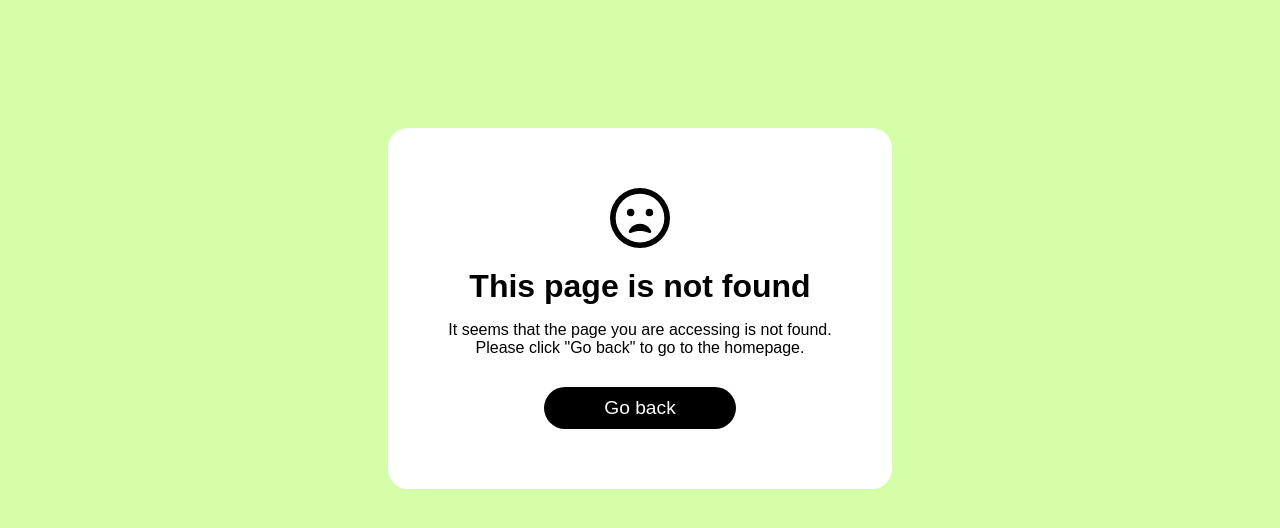
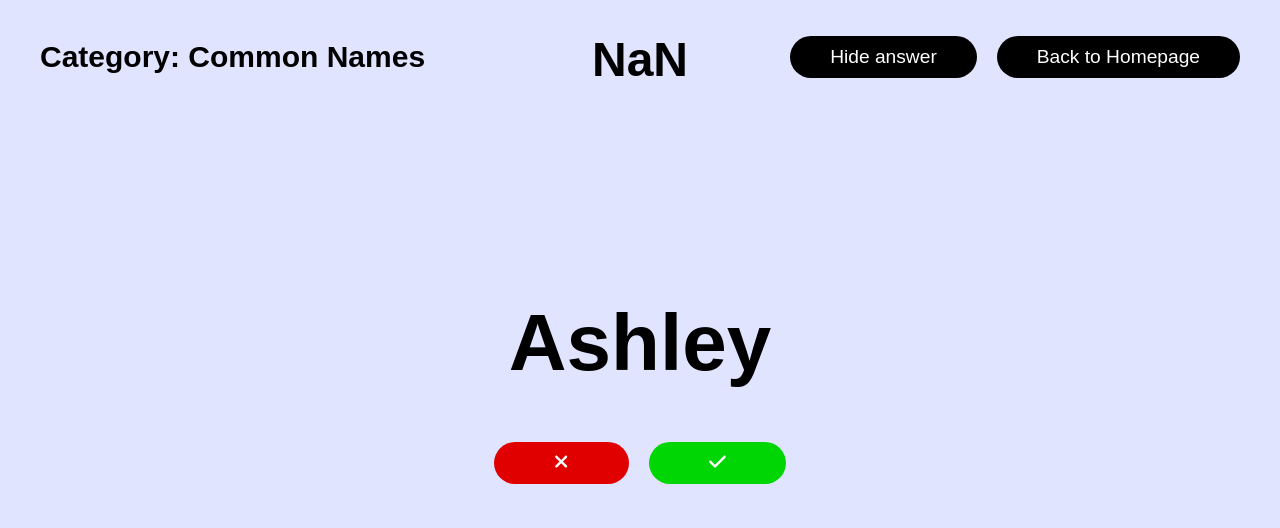
Before and after one commit to suttirakcha/lets-guess, a React (Create React App) app: page /common-names in a window 1280 px wide. Before the commit this address had no page. Shown: the top 528 px of the page. Built offline with nearby package versions, Linux system fonts and the light colour scheme; a web font is replaced by a local one.

Commit message:
Commit Codes

```diff
--- a/src/App.js
+++ b/src/App.js
@@ -36,6 +36,7 @@ import MusicGenres from "./categories/music-genres";
 import PuzzleGames from "./categories/puzzle-games";
 import Clothing from "./categories/clothing";
 import GoogleServices from "./categories/google-services";
+import CommonNames from "./categories/common-names";
 import NotFound from "./404";
 
 import MainPageTh from "./th/main"
@@ -113,6 +114,7 @@ export default function App(){
         <Route path="/puzzle-games" element={<PuzzleGames />} />
         <Route path="/clothing" element={<Clothing />} />
         <Route path="/google-services" element={<GoogleServices />} />
+        <Route path="/common-names" element={<CommonNames />} />
 
         {/* Thai */}
         <Route path="/th" element={<MainPageTh />} />
--- /dev/null
+++ b/src/categories/common-names.js
@@ -0,0 +1,8 @@
+import React from "react";
+import "../App.scss";
+import Questions from "../components/questions";
+
+export default function CommonNames(){
+  const words = ["Jonathan","Jennifer","Henry","Anna","Emma","Michael","Mark","Peter","Alexander","Susan","Jessica","Chloé","James","Robert","David","William","Thomas","Mary","John","Lisa","Sarah","Tommy","Andrew","Christopher","Matthew","Daniel","Nancy","Nicolas","Ashley","Michelle","George","Kevin","Rebecca","Paul","Laura","Amy","Cynthia","Christine","Larry","Janet","Olivia","Benjamin","Samuel","Eric","Dennis","Ruth","Hannah","Arthur","Dylan","Billy","Bruce","Isabella","Grace","Julia","Abigail","Gloria","Teresa","Sean","Terry","Jerry","Austin","Vincent","Natalie","Russell","Philip","Gabriel","Joe","Kathryn","Megan","Jacqueline","Martha","Adam","Nathan","Jack","Frank"];
+  return (<Questions answers={words} category="Common Names" redirect="/common-names"/>)
+}
--- a/src/categories/cosmetics-brands.js
+++ b/src/categories/cosmetics-brands.js
@@ -3,6 +3,6 @@ import "../App.scss";
 import Questions from "../components/questions";
 
 export default function CosmeticsBrands(){
-  const words = ["Maybelline","Shiseido","L'Oréal","Estée Lauder","Lancôme","NYX Professional Makeup","MAC Cosmetics","Clinique","Unilever","Procter & Gamble (P&G)","LVMH","Natura & Co","Chanel","Beiersdorf","COTY","KMA Cosmetic","Srichand","Cute Press","Mistine","Yves Rocher","Innisfree","OLAY","Clarins","AVON","Bobbi Brown","Fenty Beauty","Sephora","Nivea","Urban Decay","Johnson & Johnson","Bath & Body Works","Amorepacific","Henkel","Mary Kay","Revlon","L'Occitane en Provence","Wella","Pola Orbis Holdings","Nu Skin","Make Up For Ever","Tarte","Eyes Lips Face (e.l.f)","NARS"];
+  const words = ["Maybelline","Shiseido","L'Oréal","Estée Lauder","Lancôme","NYX Professional Makeup","MAC Cosmetics","Clinique","Unilever","Procter & Gamble (P&G)","LVMH","Natura & Co","Chanel","Beiersdorf","COTY","KMA Cosmetic","Srichand","Cute Press","Mistine","Yves Rocher","Innisfree","OLAY","Clarins","AVON","Bobbi Brown","Fenty Beauty","Sephora","Nivea","Urban Decay","Johnson & Johnson","Bath & Body Works","Amorepacific","Henkel","Mary Kay","Revlon","L'Occitane en Provence","Wella","Pola Orbis Holdings","Nu Skin","Make Up For Ever","Tarte","Eyes Lips Face (e.l.f)","NARS","Garnier","Pantene","Rexona","Schwarzkopf","SK-II"];
   return (<Questions answers={words} category="Cosmetics Brands" redirect="/cosmetics-brands"/>)
 }
--- a/src/main.js
+++ b/src/main.js
@@ -574,6 +574,10 @@ export default function MainPage(){
         link: "/clothing"
       },
       {
+        category: "Common Names",
+        link: "/common-names"
+      },
+      {
         category: "Driving",
         link: "/driving"
       },
@@ -594,6 +598,7 @@ export default function MainPage(){
         <CardCate category="Capital Cities" link="/capital-cities"/>
         <CardCate category="Clothing" link="/clothing"/>
         <CardCate category="Characters in Mario Games" link="/characters-in-mario-games"/>
+        <CardCate category="Common Names" link="/common-names"/>
         <CardCate category="Cosmetics Brands" link="/cosmetics-brands"/>
         <CardCate category="Countries in the World" link="/countries-in-the-world"/>
         <CardCate category="Despicable Me" link="/despicable-me"/>
@@ -891,7 +896,7 @@ export default function MainPage(){
               </div>
             </label>
             <div id="block" className={`${timerSwitch ? "active" : ""}`}></div>
-            <p>The timer will be displayed at the top of the screen when playing the game.</p>
+            <p>The timer is displayed at the top of the screen when playing the game.</p>
           </div>
           <div className="setting-sec">
             <h2>Screen appearance</h2>
```
